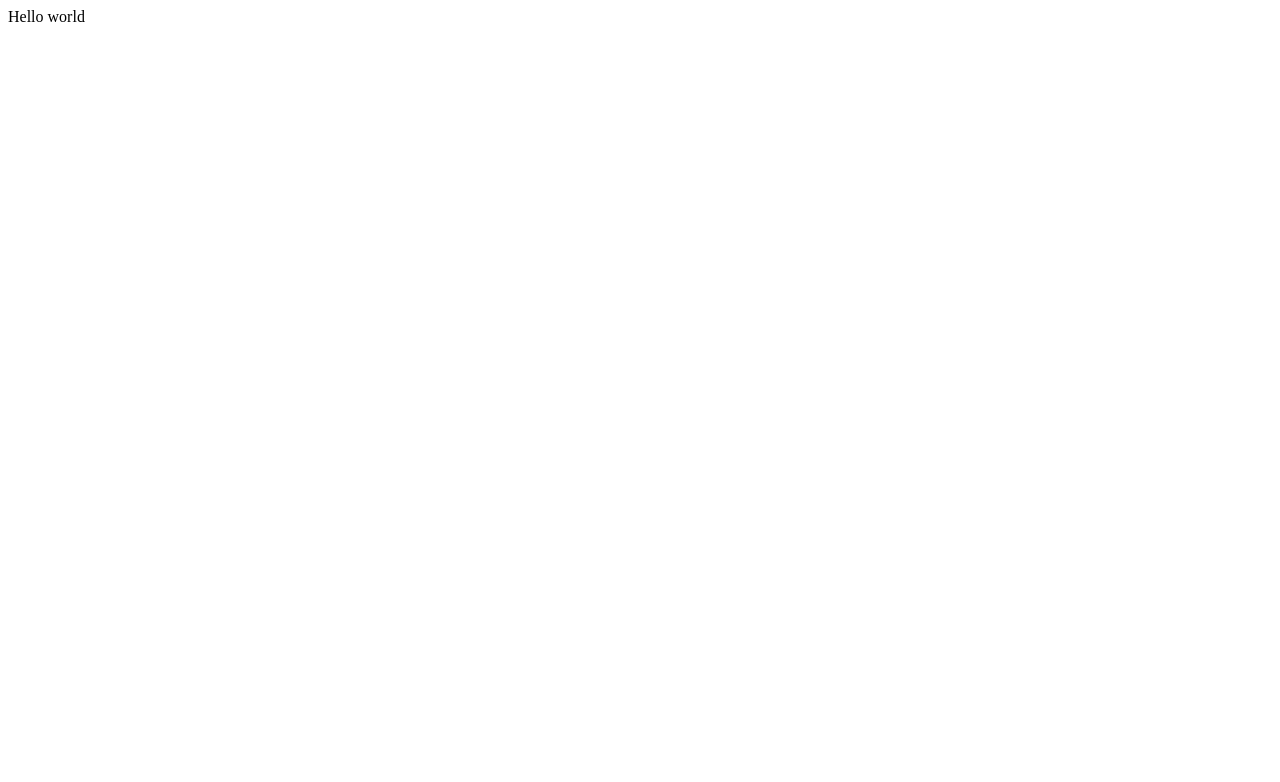
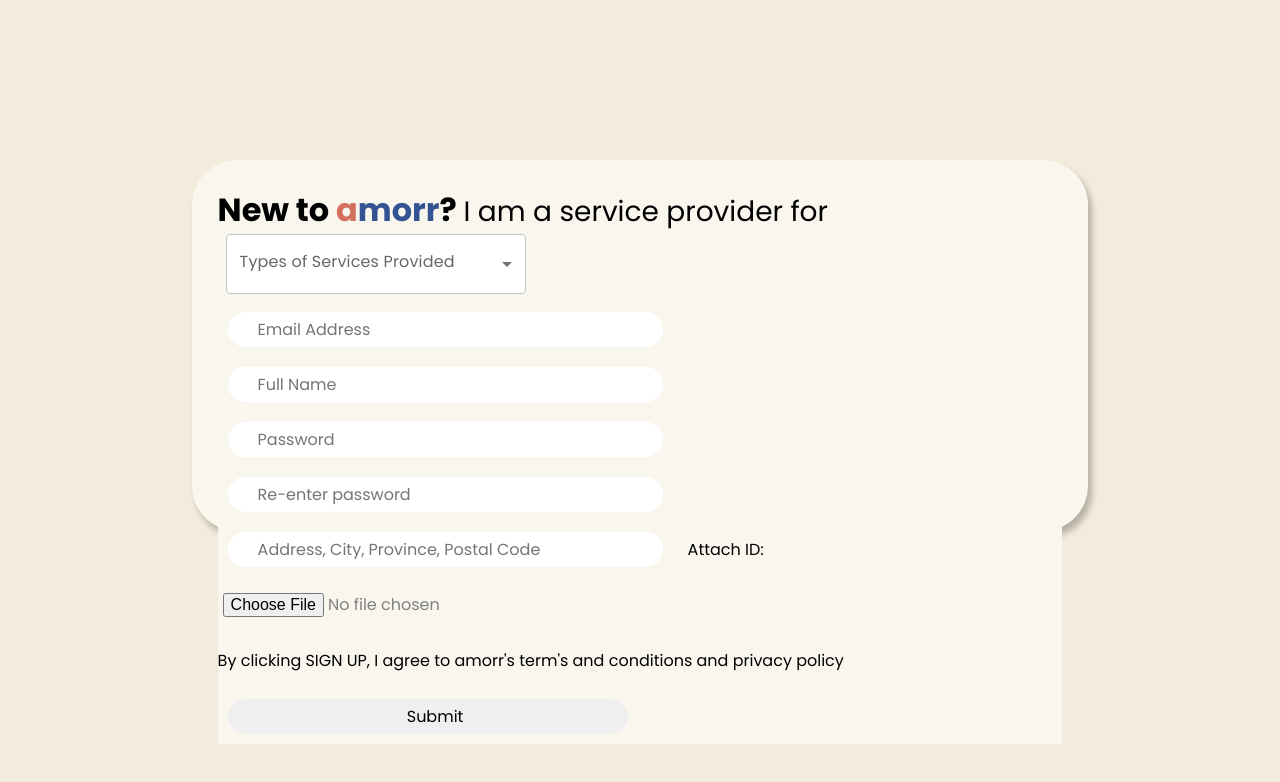
Before and after one commit to serhatgktp/amorr, a React (Create React App) app in the folder frontend/: page / in a window 1280 px wide. Shown: the top 782 px of the page. Built offline with nearby package versions, Linux system fonts and the light colour scheme.

Commit message:
changed font, changed margin of multi select element

```diff
--- a/frontend/public/index.html
+++ b/frontend/public/index.html
@@ -9,6 +9,11 @@
       name="description"
       content="Web site created using create-react-app"
     />
+
+    <link rel="preconnect" href="https://fonts.googleapis.com">
+    <link rel="preconnect" href="https://fonts.gstatic.com" crossorigin>
+    <link href="https://fonts.googleapis.com/css2?family=Poppins:wght@400;500;600;700&display=swap" rel="stylesheet">
+
     <link rel="apple-touch-icon" href="%PUBLIC_URL%/logo192.png" />
     <!--
       manifest.json provides metadata used when your web app is installed on a
@@ -26,7 +31,7 @@
     -->
     <title>React App</title>
   </head>
-  <body>
+  <body style="background-color: #F3EBDB">
     <noscript>You need to enable JavaScript to run this app.</noscript>
     <div id="root"></div>
     <!--
--- a/frontend/src/components/service_provider_registration/service_provider_registration.jsx
+++ b/frontend/src/components/service_provider_registration/service_provider_registration.jsx
@@ -1,9 +1,93 @@
-import React from 'react'
+
+import './styles.css'
+
+import * as React from 'react';
+import OutlinedInput from '@mui/material/OutlinedInput';
+import InputLabel from '@mui/material/InputLabel';
+import MenuItem from '@mui/material/MenuItem';
+import FormControl from '@mui/material/FormControl';
+import ListItemText from '@mui/material/ListItemText';
+import Select from '@mui/material/Select';
+import Checkbox from '@mui/material/Checkbox';
+
+const ITEM_HEIGHT = 45;
+const ITEM_PADDING_TOP = 8;
+const MenuProps = {
+  PaperProps: {
+    style: {
+      maxHeight: ITEM_HEIGHT * 4.5 + ITEM_PADDING_TOP,
+      width: 250,
+    },
+  },
+};
+
+const services = [
+  'Hairdresser',
+  'Barber',
+  'Cleaner',
+  'Massage',
+  'Makeup',
+  'Eyebrow Tech',
+  'Eyelash Tech',
+];
 
 const ServiceProviderRegistration = () => {
+
+    const [serviceType, setServiceType] = React.useState([]);
+
+    const handleChange = (event) => {
+      const {
+        target: { value },
+      } = event;
+      setServiceType(
+        // On autofill we get a stringified value.
+        typeof value === 'string' ? value.split(',') : value,
+      );
+    };
+
+
+
     return(
-        <main>
-            <div>Hello world</div>
+        <main className="registration">
+            <form>
+                <div><span className="newTo">New to <font color="#d46f5e">a</font><font color="#345392">morr</font>? </span>
+                <span>I am a service provider for</span>
+                <span className="selector">
+                    <FormControl sx={{ m: 1, width: 300, backgroundColor: 'white', marginTop: 0}}>
+                        <InputLabel id="services-checkbox-label"><font family='Poppins'>Types of Services Provided</font></InputLabel>
+                        <Select
+                        labelId="services-checkbox-label"
+                        id="services-checkbox"
+                        multiple
+                        value={serviceType}
+                        onChange={handleChange}
+
+                        // temporary workaround weird bug where dropdown label is not spaced properly
+                        input={<OutlinedInput label="ListServices"/>}
+                        renderValue={(selected) => selected.join(', ')}
+                        MenuProps={MenuProps}
+                        >
+                        {services.map((service) => (
+                            <MenuItem key={service} value={service}>
+                            <Checkbox checked={serviceType.indexOf(service) > -1} />
+                            <ListItemText primary={service} />
+                            </MenuItem>
+                        ))}
+                        </Select>
+                    </FormControl>
+                </span>
+                </div>
+                <div className="inputs">
+                    <label></label><input type="text" placeholder="Email Address" />
+                    <label><input type="text" placeholder="Full Name" /></label><br />
+                    <label><input type="password" placeholder="Password" /></label>
+                    <label><input type="password" placeholder="Re-enter password" /></label><br />
+                    <label><input className="Address" type="text" placeholder="Address, City, Province, Postal Code" /></label>
+                    <label className="idLabel">Attach ID: <input className="id" type="file" id="myFile" name="filename" /></label>
+                    <p>By clicking SIGN UP, I agree to amorr's <a>term's and conditions</a> and <a>privacy policy</a></p>
+                </div>
+                <input className="submit" type="submit" value="Submit" />
+            </form>
         </main>
     );
 }
--- /dev/null
+++ b/frontend/src/components/service_provider_registration/styles.css
@@ -0,0 +1,63 @@
+*{
+    font-family: 'Poppins', sans-serif;
+}
+
+span{
+    font-weight: medium;
+    font-size:28px;
+}
+
+input{
+    font-size:16px;
+    font-weight: regular;
+    border-radius: 40px;
+    border: none;
+    margin: 10px;
+    outline: none;
+    padding: 5px;
+    padding-left: 30px;
+    width: 400px;
+}
+
+.newTo{
+    font-weight: bold;
+    font-size: 32px;
+}
+
+form{
+    background-color: #F9F6EE;
+}
+
+.selector{
+    font-family: 'Poppins', sans-serif;
+}
+
+.submit{
+    padding-left: 20px;
+}
+
+.registration{
+    padding: 2%;
+    position: absolute;
+    margin: auto;
+    height: 40%;
+    left: 15%;
+    right: 15%;
+    top: 20%;
+
+    background: #F9F6EE;
+    box-shadow: 4px 6px 6px rgba(0, 0, 0, 0.25);
+    border-radius: 45px;
+}
+
+.id{
+    font-size: 16px;
+    margin-left: -25px;
+    margin-right: 0px;
+    color: #808080;
+}
+
+.idLabel{
+    margin-right: 0px;
+    margin-left: 15px
+}
```
Also changed, not shown: frontend/src/components/service_provider_registration/styles.js (deleted), 1 other file (tests, documents, lock files or other folders).
